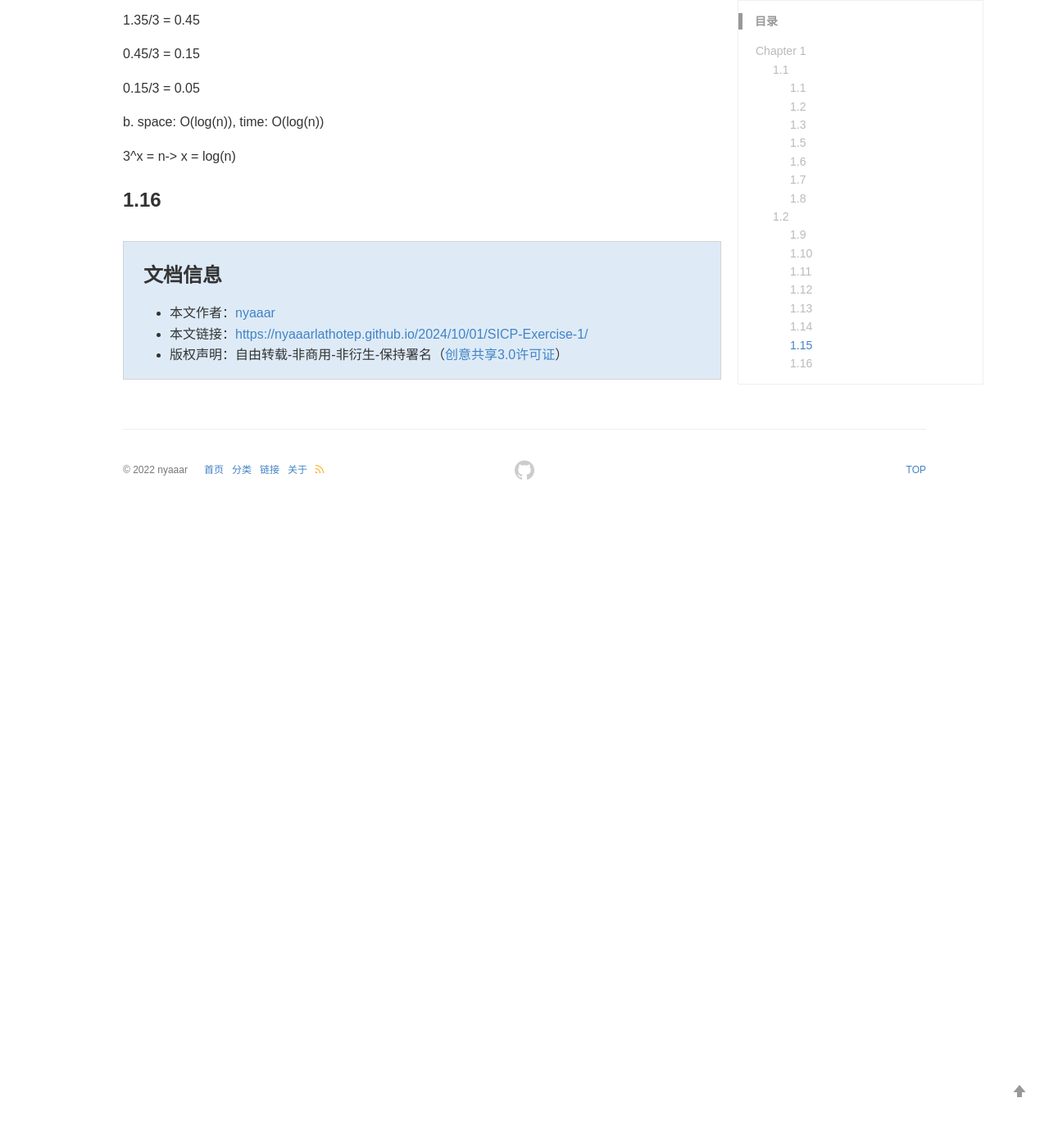
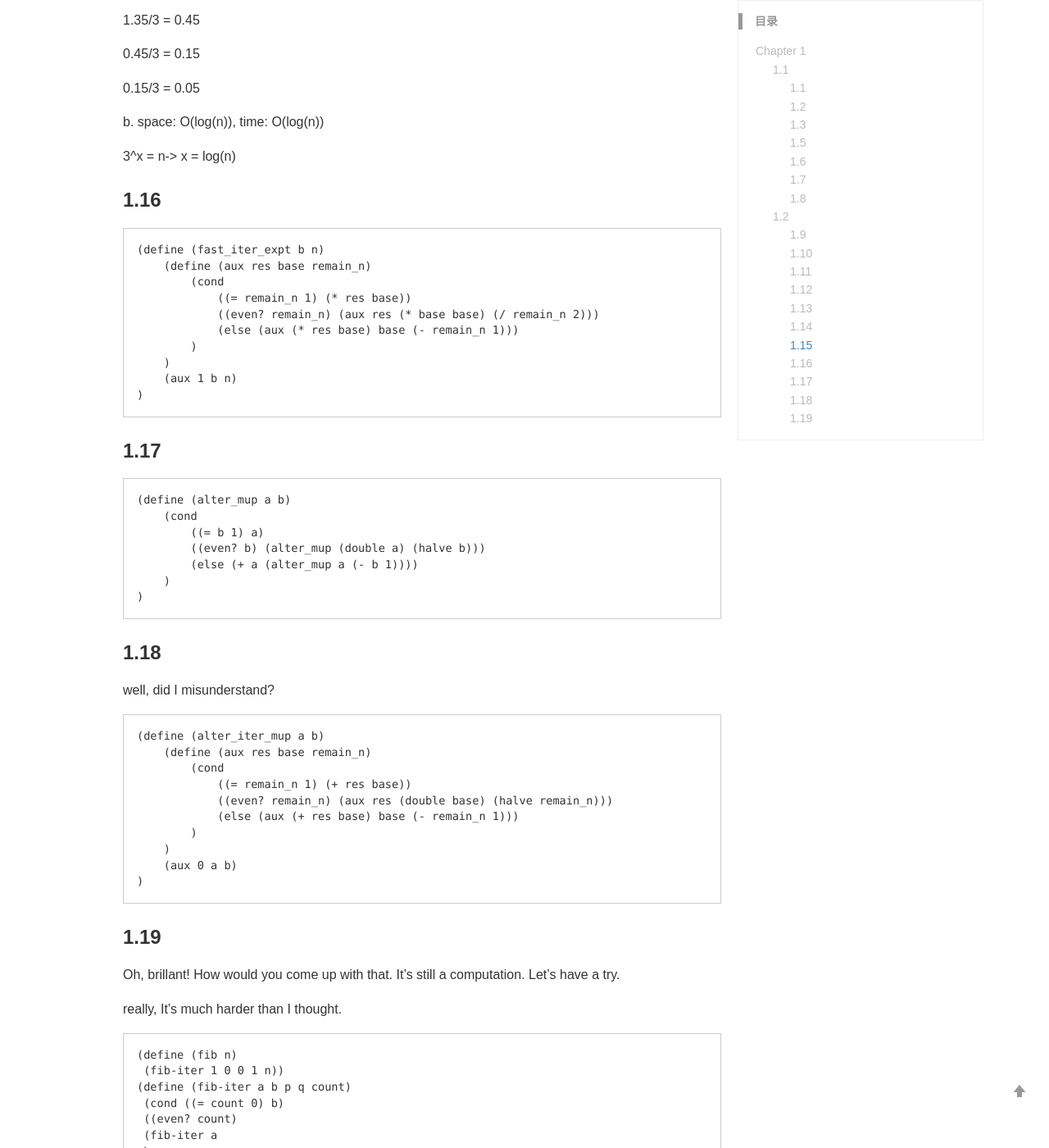
Before and after one commit to nyaaarlathotep/nyaaarlathotep.github.io, a Jekyll site: the page built from _posts/2024-10-01- SICP Exercise 1.md, in a window 1280 px wide and 1400 px high, scrolled down 5298 px. Shown: the whole window at 82% size. Built offline with Jekyll 4.4.1, drawn with Linux system fonts in a browser that asks for light colours; comment, search, counter and statistics services are not loaded; a style sheet for code colours, icons or effects is not loaded; before the commit the page ends 5928 px from its top, so only the background shows below that; some of the changed text lies outside the part shown.

Commit message:
Update 2024-10-01- SICP Exercise 1.md

````diff
--- a/_posts/2024-10-01- SICP Exercise 1.md
+++ b/_posts/2024-10-01- SICP Exercise 1.md
@@ -253,3 +253,69 @@ b. space: O(log(n)), time: O(log(n))
 3^x = n-> x = log(n)
 
 ### 1.16
+
+```
+(define (fast_iter_expt b n)
+    (define (aux res base remain_n)
+        (cond
+            ((= remain_n 1) (* res base))
+            ((even? remain_n) (aux res (* base base) (/ remain_n 2)))
+            (else (aux (* res base) base (- remain_n 1)))
+        )
+    )
+    (aux 1 b n)
+)
+```
+
+### 1.17
+
+```
+(define (alter_mup a b)
+    (cond
+        ((= b 1) a)
+        ((even? b) (alter_mup (double a) (halve b)))
+        (else (+ a (alter_mup a (- b 1))))
+    )
+)
+```
+
+### 1.18
+
+well, did I misunderstand?
+
+```
+(define (alter_iter_mup a b)
+    (define (aux res base remain_n)
+        (cond
+            ((= remain_n 1) (+ res base))
+            ((even? remain_n) (aux res (double base) (halve remain_n)))
+            (else (aux (+ res base) base (- remain_n 1)))
+        )
+    )
+    (aux 0 a b)
+)
+```
+
+### 1.19
+
+Oh, brillant! How would you come up with that. It's still a computation. Let's have a try.
+
+really, It's much harder than I thought.
+
+```
+(define (fib n)
+ (fib-iter 1 0 0 1 n))
+(define (fib-iter a b p q count)
+ (cond ((= count 0) b)
+ ((even? count)
+ (fib-iter a
+ b
+ (+ (* p p) (* q q))
+ (+ (* p q) (* p q) (* q q))
+ (/ count 2)))
+ (else (fib-iter (+ (* b q) (* a q) (* a p))
+ (+ (* b p) (* a q))
+ p
+ q
+ (- count 1)))))
+```
````
